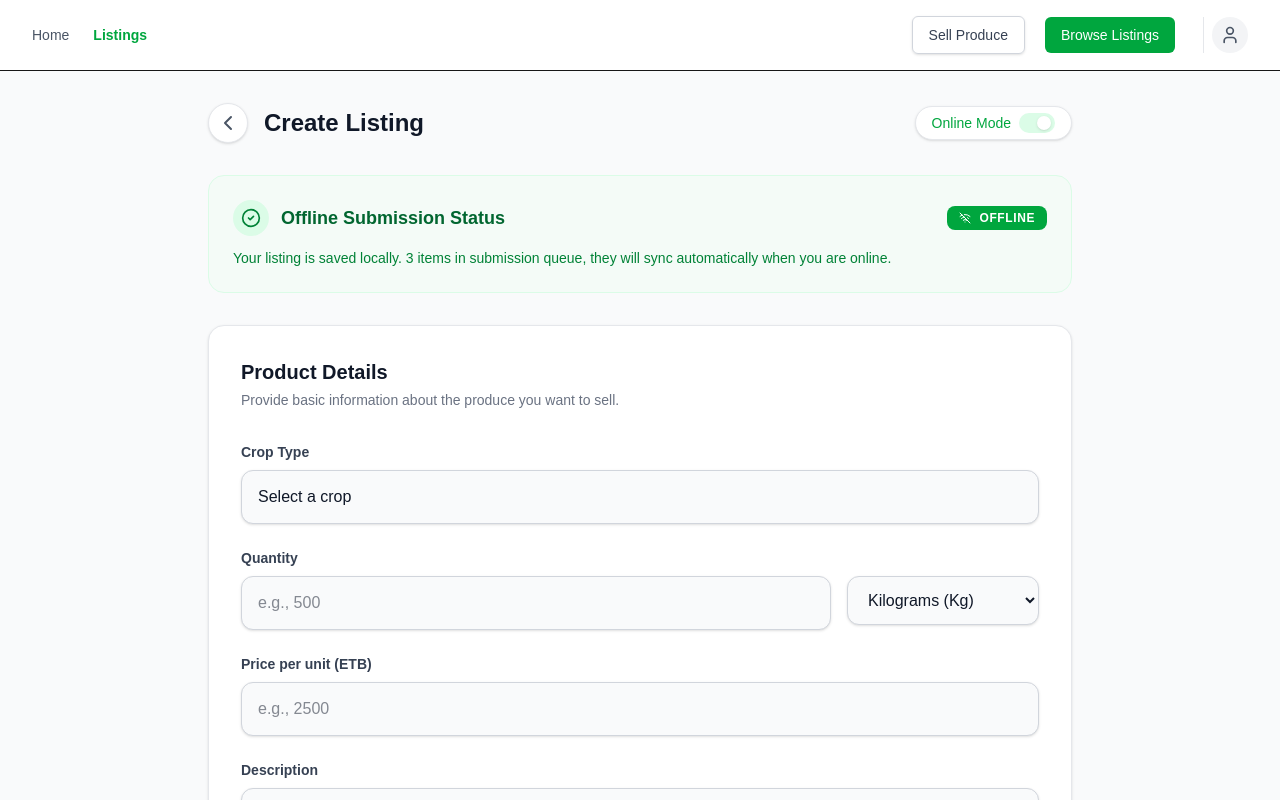
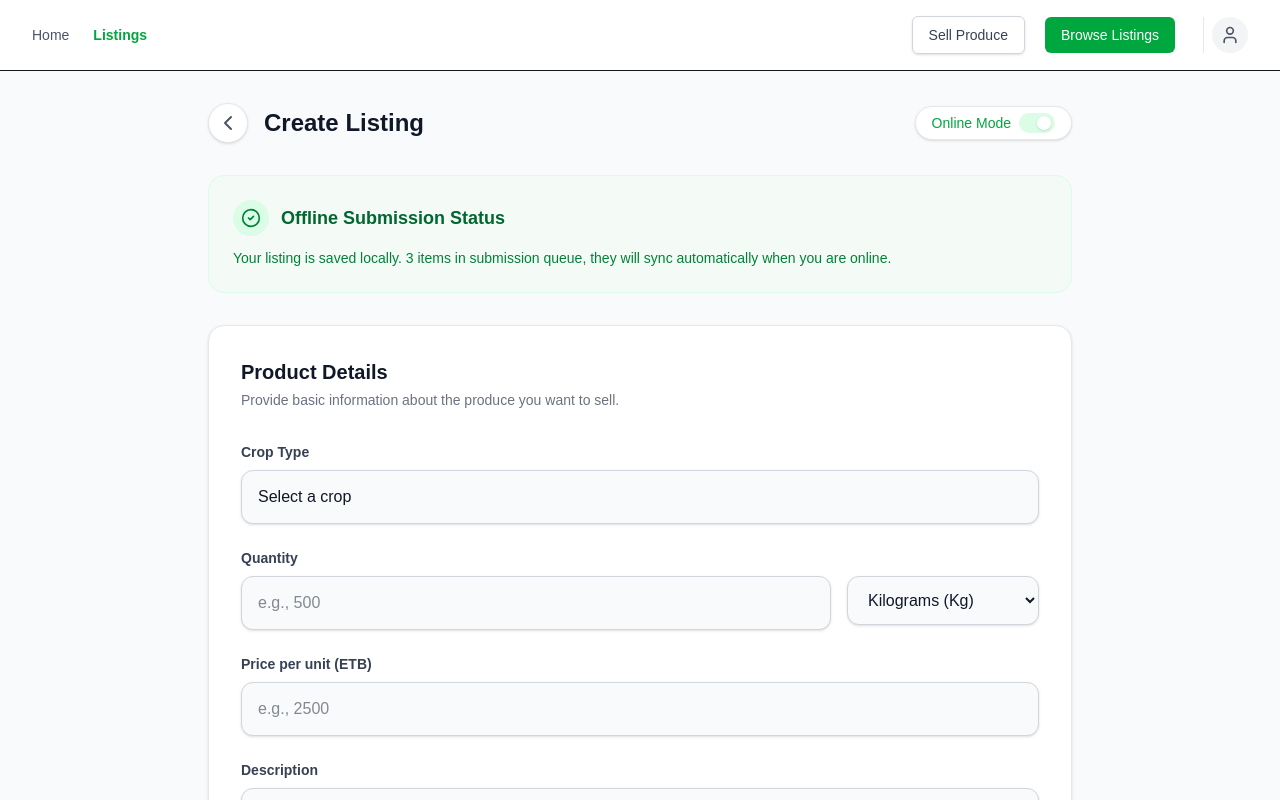
Before and after one commit to BemnetMussa/AgriLink, a Next.js app in the folder client/: page /listings/create in a window 1280 px wide. Shown: the top 800 px of the page. Built offline with nearby package versions, Linux system fonts and the light colour scheme.

Commit message:
Update page.tsx

```diff
--- a/client/app/listings/create/page.tsx
+++ b/client/app/listings/create/page.tsx
@@ -127,6 +127,7 @@ export default function CreateListingPage() {
     const handleAutofillLocation = () => {
         setIsLocating(true);
         if ("geolocation" in navigator) {
+            // This triggers the browser permission prompt
             navigator.geolocation.getCurrentPosition(
                 (position) => {
                     const { latitude, longitude } = position.coords;
@@ -136,10 +137,17 @@ export default function CreateListingPage() {
                 },
                 (error) => {
                     console.error("Error fetching location", error);
+                    let message = "Could not get location.";
+                    if (error.code === error.PERMISSION_DENIED) {
+                        message = "Location permission denied.";
+                    }
+                    alert(message);
                     setIsLocating(false);
-                }
+                },
+                { enableHighAccuracy: true, timeout: 5000, maximumAge: 0 }
             );
         } else {
+            alert("Geolocation is not supported by your browser.");
             setIsLocating(false);
         }
     };
@@ -208,17 +216,11 @@ export default function CreateListingPage() {
 
                     {/* Section 1: Offline Submission Status */}
                     <div className="rounded-2xl border border-green-100 bg-green-50/50 p-6">
-                        <div className="flex items-center justify-between">
-                            <div className="flex items-center gap-3">
-                                <div className="rounded-full bg-green-100 p-2 text-green-700">
-                                    <CheckCircle2 className="h-5 w-5" />
-                                </div>
-                                <h3 className="text-lg font-bold text-green-800">Offline Submission Status</h3>
+                        <div className="flex items-center gap-3">
+                            <div className="rounded-full bg-green-100 p-2 text-green-700">
+                                <CheckCircle2 className="h-5 w-5" />
                             </div>
-                            <div className="flex items-center gap-2 rounded-lg bg-green-600 px-3 py-1 text-xs font-bold text-white uppercase tracking-wider">
-                                <WifiOff className="h-3 w-3" />
-                                Offline
-                            </div>
+                            <h3 className="text-lg font-bold text-green-800">Offline Submission Status</h3>
                         </div>
                         <p className="mt-3 text-sm text-green-700 font-medium">
                             Your listing is saved locally. 3 items in submission queue, they will sync automatically when you are online.
```
